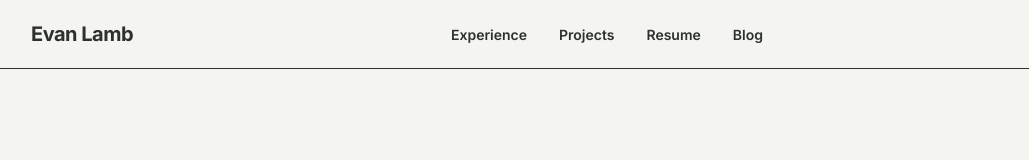
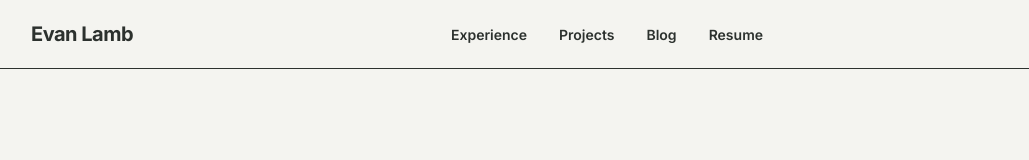
Before and after one commit to evanlambb/personal-website, a Next.js app: page / in a window 1280 px wide. Shown: the top 160 px of the page, without its empty margins (33-1062 px from the left). Built offline with nearby package versions, Linux system fonts and the light colour scheme.

Commit message:
resume information

```diff
--- a/src/app/page.tsx
+++ b/src/app/page.tsx
@@ -10,7 +10,6 @@ export default function Home() {
       <Experience />
       {/* Anchor targets for nav links until those sections exist */}
       <div id="projects" className="sr-only" tabIndex={-1} aria-hidden />
-      <div id="resume" className="sr-only" tabIndex={-1} aria-hidden />
       <div id="blog" className="sr-only" tabIndex={-1} aria-hidden />
     </div>
   )
--- a/src/components/portfolio/SiteHeader.tsx
+++ b/src/components/portfolio/SiteHeader.tsx
@@ -1,11 +1,15 @@
 import Link from 'next/link'
 
-const navLinks = [
+const navLinks: { href: string; label: string; newTab?: boolean }[] = [
   { href: '#experience', label: 'Experience' },
   { href: '#projects', label: 'Projects' },
-  { href: '#resume', label: 'Resume' },
   { href: '#blog', label: 'Blog' },
+  { href: '/Evan_Lamb_Resume.pdf', label: 'Resume', newTab: true },
 ]
+
+const linkClassName =
+  'text-sm font-semibold text-primary transition-colors duration-200 hover:text-accent hover:opacity-80 focus-visible:outline focus-visible:outline-2 focus-visible:outline-offset-2 focus-visible:outline-accent'
+const linkStyle = { fontFamily: 'var(--font-inter), system-ui, sans-serif' }
 
 export function SiteHeader() {
   return (
@@ -30,13 +34,25 @@ export function SiteHeader() {
           <ul className="flex list-none gap-8">
             {navLinks.map((item) => (
               <li key={item.href}>
-                <Link
-                  href={item.href}
-                  className="text-sm font-semibold text-primary transition-colors duration-200 hover:text-accent hover:opacity-80 focus-visible:outline focus-visible:outline-2 focus-visible:outline-offset-2 focus-visible:outline-accent"
-                  style={{ fontFamily: 'var(--font-inter), system-ui, sans-serif' }}
-                >
-                  {item.label}
-                </Link>
+                {item.newTab ? (
+                  <a
+                    href={item.href}
+                    target="_blank"
+                    rel="noopener noreferrer"
+                    className={linkClassName}
+                    style={linkStyle}
+                  >
+                    {item.label}
+                  </a>
+                ) : (
+                  <Link
+                    href={item.href}
+                    className={linkClassName}
+                    style={linkStyle}
+                  >
+                    {item.label}
+                  </Link>
+                )}
               </li>
             ))}
           </ul>
```
Also changed, not shown: 1 other file (tests, documents, lock files or other folders).
